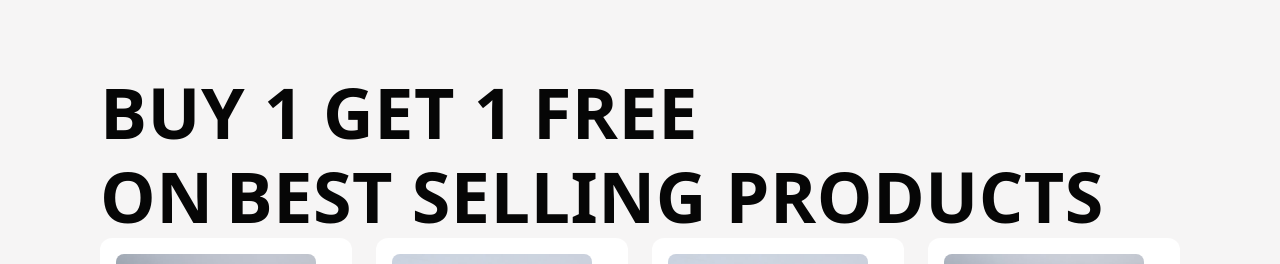
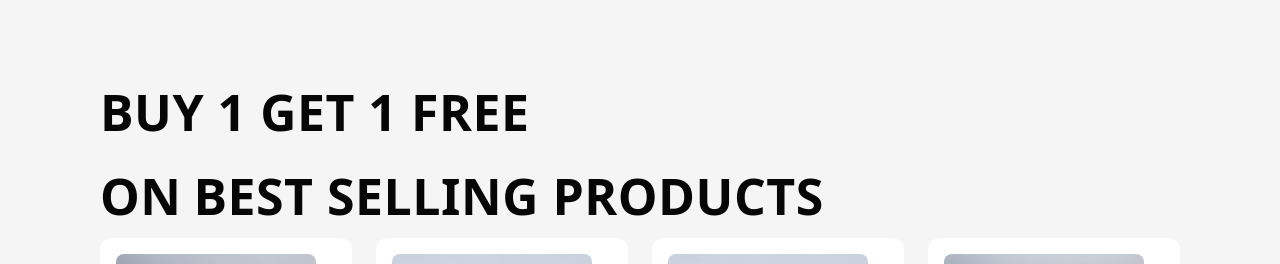
Before and after one commit to tanmoypaul1005/Genesys-Softwares, a Next.js app: page / in a window 1280 px wide. Shown: the part 536-800 px from the top of the page. Built offline with nearby package versions, Linux system fonts and the light colour scheme.

Commit message:
Refactor font size in BestSellingProducts component

```diff
--- a/app/components/BestSellingProducts.js
+++ b/app/components/BestSellingProducts.js
@@ -4,7 +4,7 @@ import ShortSleeve from './ShortSleeve'
 const BestSellingProducts = () => {
     return (
         <div className='p-[100px] bg-[#F6F5F5]'>
-            <div className='uppercase font-montserrat text-[70px] font-semibold leading-[84px] tracking-[0.5px] text-left'>
+            <div className='uppercase font-montserrat text-[50px] font-semibold leading-[84px] tracking-[0.5px] text-left'>
                 <div className='text-[#060606]'>Buy 1 get 1 Free</div>
                 <div className='flex gap-x-3'>
                     <div className='text-[#060606]'>on </div>
```
